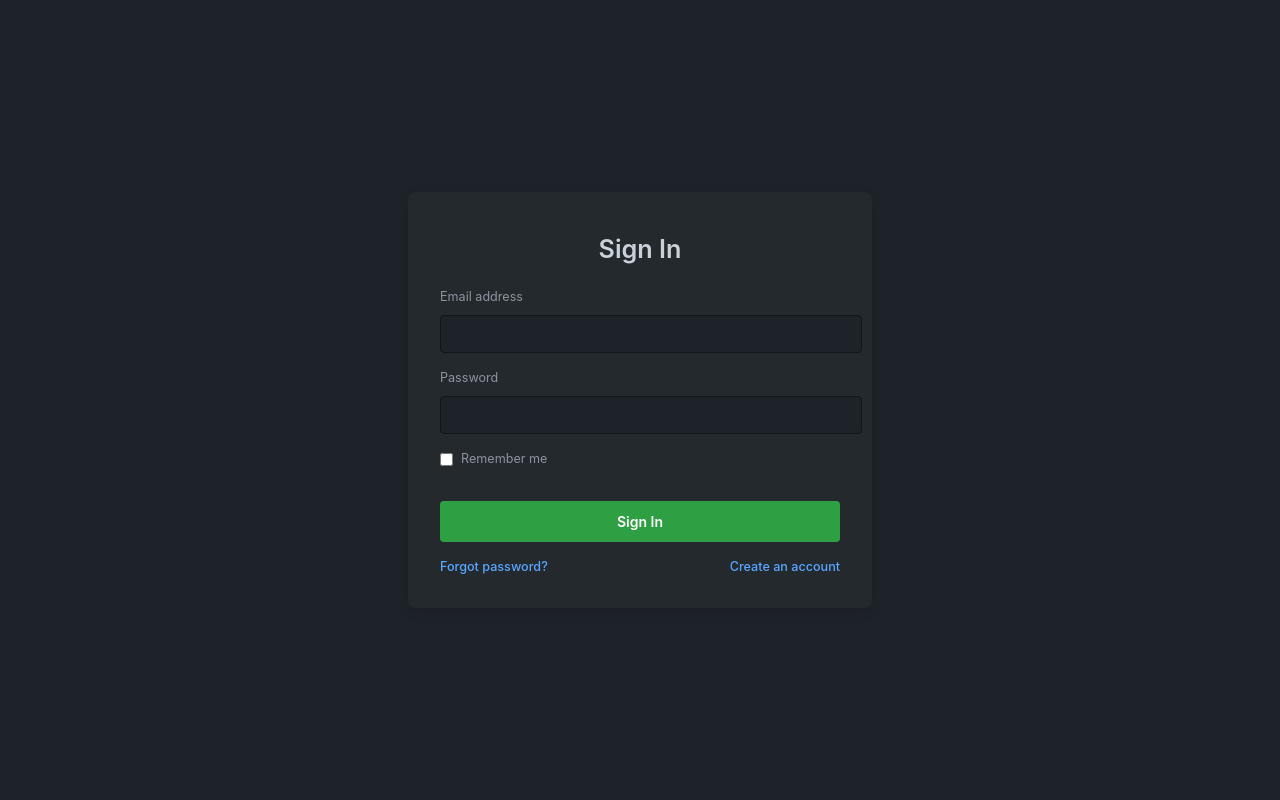
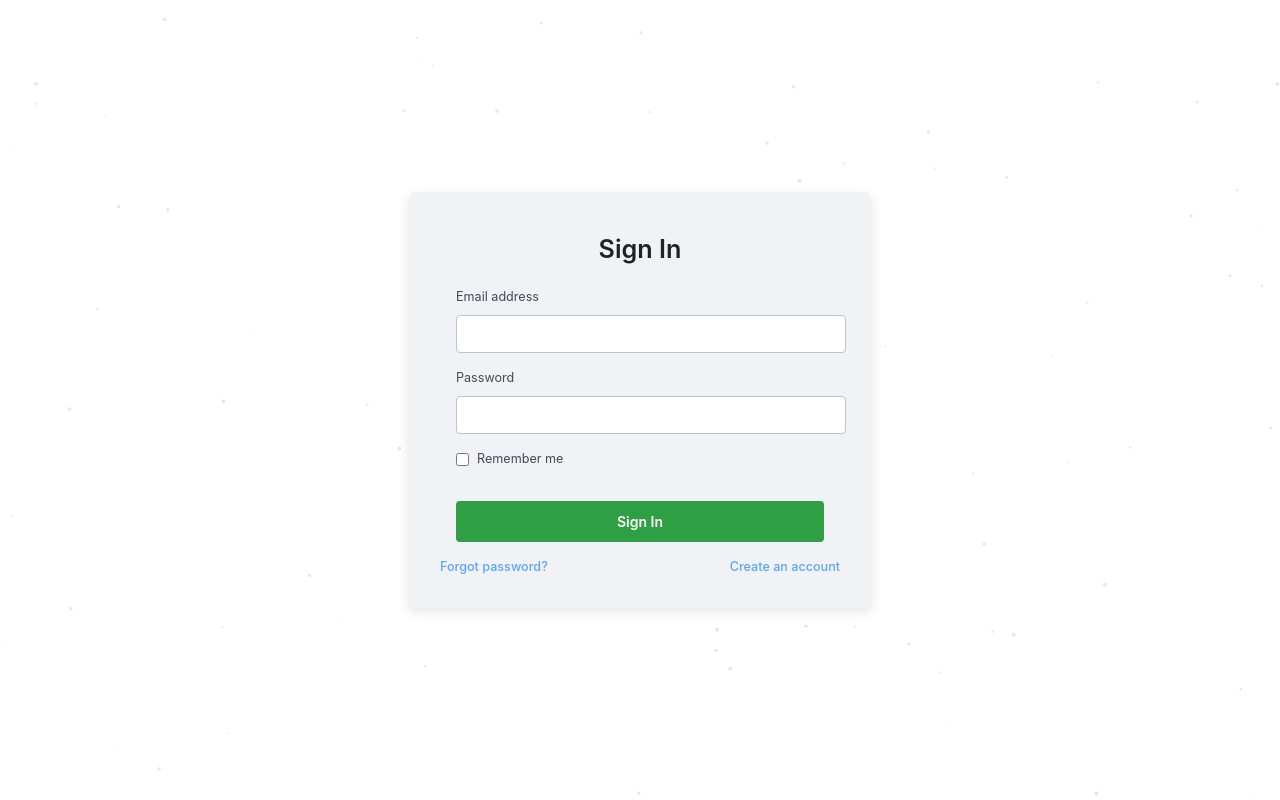
Before and after one commit to JNB-Technology/JNB-Ticket-Desktop-Client, a React (Vite) app: page / in a window 1280 px wide. Built offline with nearby package versions, Linux system fonts and the light colour scheme.

Commit message:
make the login screen's bg less static and empty

```diff
--- a/src/ui/screens/LoginScreen.css
+++ b/src/ui/screens/LoginScreen.css
@@ -9,6 +9,23 @@
   --login-button-hover: #3fb950;
   --link-color: #58a6ff;
   --link-hover-color: #1f6feb;
+  --particle-color: rgba(255, 255, 255, 0.3); /* Light particles for dark mode */
+}
+
+@media (prefers-color-scheme: light) {
+  :root {
+    --bg-color: #ffffff;
+    --panel-bg-color: #f0f2f5;
+    --border-color: #bec3c9;
+    --text-color: #1f2328;
+    --secondary-text: #424a53;
+    --hover-nav-bg: #e6e8eb;
+    --login-button-bg: #2ea043;
+    --login-button-hover: #3fb950;
+    --link-color: #58a6ff;
+    --link-hover-color: #1f6feb;
+    --particle-color: rgba(0, 0, 0, 0.1); /* Dark particles for light mode */
+  }
 }
 
 body {
@@ -19,14 +36,52 @@ body {
 }
 
 .login-container {
+  position: relative;
   display: flex;
   justify-content: center;
   align-items: center;
   height: 100vh;
-  background-color: var(--bg-color);
+  overflow: hidden;
+}
+
+.animated-bg {
+  position: absolute;
+  top: 0;
+  left: 0;
+  width: 100%;
+  height: 100%;
+  background: linear-gradient(120deg, #1e2229, #24292e, #1e2229);
+  background-size: 300% 300%;
+  animation: gradientAnimation 10s ease infinite;
+  z-index: 0;
+}
+
+@keyframes gradientAnimation {
+  0% { background-position: 0% 50%; }
+  50% { background-position: 100% 50%; }
+  100% { background-position: 0% 50%; }
+}
+
+#matrix {
+  position: absolute;
+  top: 0;
+  left: 0;
+  width: 100%;
+  height: 100%;
+  z-index: 0;
+}
+
+#particles {
+  position: absolute;
+  top: 0;
+  left: 0;
+  width: 100%;
+  height: 100%;
+  z-index: 0;
 }
 
 .login-panel {
+  position: relative;
   background-color: var(--panel-bg-color);
   padding: 32px;
   border-radius: 8px;
@@ -34,12 +89,17 @@ body {
   width: 100%;
   max-width: 400px;
   text-align: center;
+  z-index: 1;
 }
 
 .login-title {
   margin-bottom: 24px;
   font-size: 1.8em;
   font-weight: 600;
+}
+
+.login-form {
+  padding: 0 16px; /* Add equal padding around the form */
 }
 
 .input-group {
--- a/src/ui/screens/LoginScreen.tsx
+++ b/src/ui/screens/LoginScreen.tsx
@@ -1,4 +1,4 @@
-import React, { useState } from 'react';
+import React, { useState, useEffect } from 'react';
 import './LoginScreen.css'; // Import the CSS file for styling
 
 interface LoginScreenProps {
@@ -15,11 +15,44 @@ const LoginScreen: React.FC<LoginScreenProps> = ({ onLogin }) => {
     onLogin(email, password);
   };
 
+  useEffect(() => {
+    const canvas = document.getElementById('particles') as HTMLCanvasElement;
+    const ctx = canvas.getContext('2d');
+    const w = canvas.width = window.innerWidth;
+    const h = canvas.height = window.innerHeight;
+
+    const particles = Array.from({ length: 100 }, () => ({
+      x: Math.random() * w,
+      y: Math.random() * h,
+      radius: Math.random() * 2,
+      dx: Math.random() * 0.5 - 0.25,
+      dy: Math.random() * 0.5 - 0.25,
+    }));
+
+    const drawParticles = () => {
+      ctx!.clearRect(0, 0, w, h);
+      particles.forEach(p => {
+        ctx!.beginPath();
+        ctx!.arc(p.x, p.y, p.radius, 0, Math.PI * 2);
+        ctx!.fillStyle = getComputedStyle(document.documentElement).getPropertyValue('--particle-color');
+        ctx!.fill();
+        p.x += p.dx;
+        p.y += p.dy;
+        if (p.x < 0 || p.x > w) p.dx *= -1;
+        if (p.y < 0 || p.y > h) p.dy *= -1;
+      });
+      requestAnimationFrame(drawParticles);
+    };
+
+    drawParticles();
+  }, []);
+
   return (
     <div className="login-container">
+      <canvas id="particles"></canvas>
       <div className="login-panel">
         <h1 className="login-title">Sign In</h1>
-        <form onSubmit={handleLogin}>
+        <form onSubmit={handleLogin} className="login-form">
           <div className="input-group">
             <label htmlFor="email">Email address</label>
             <input
```
